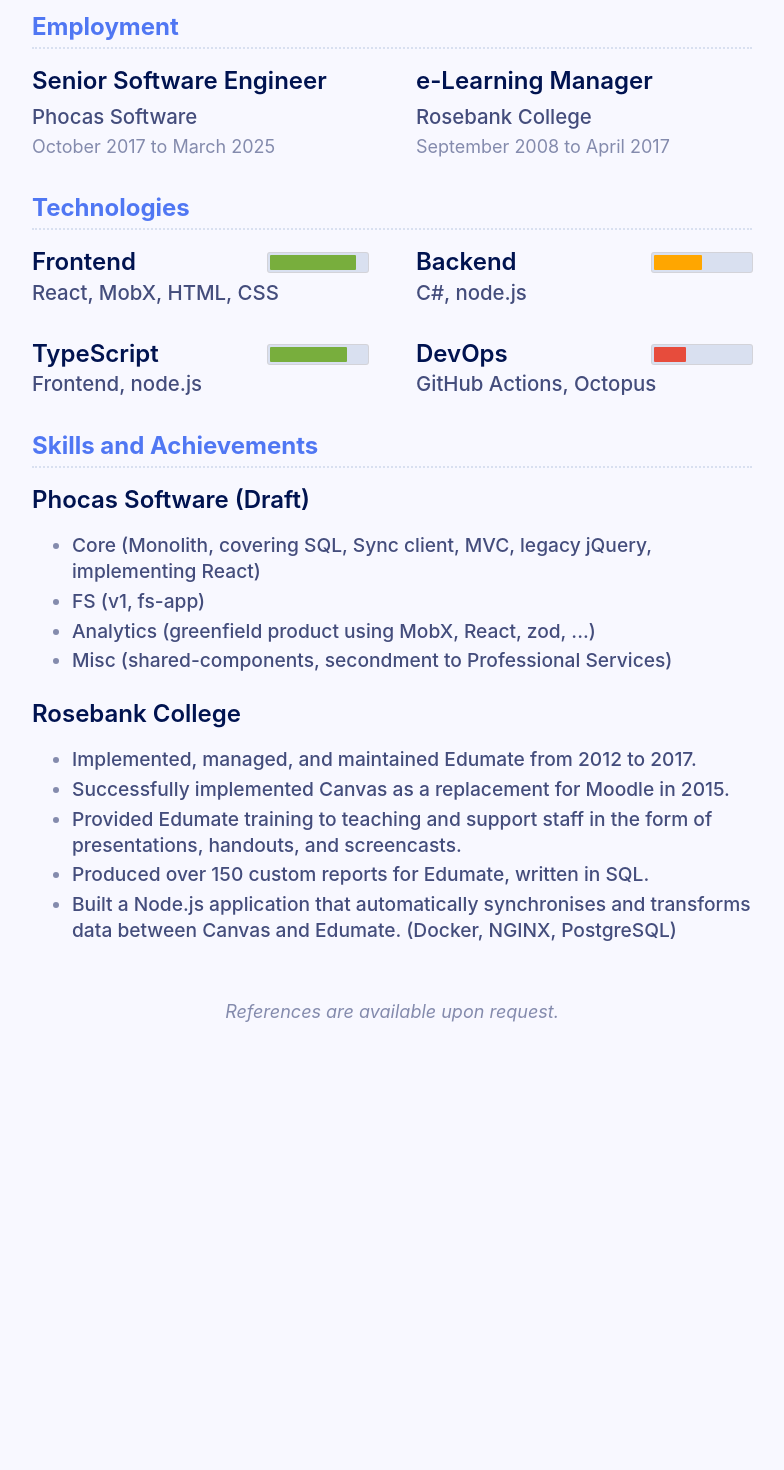
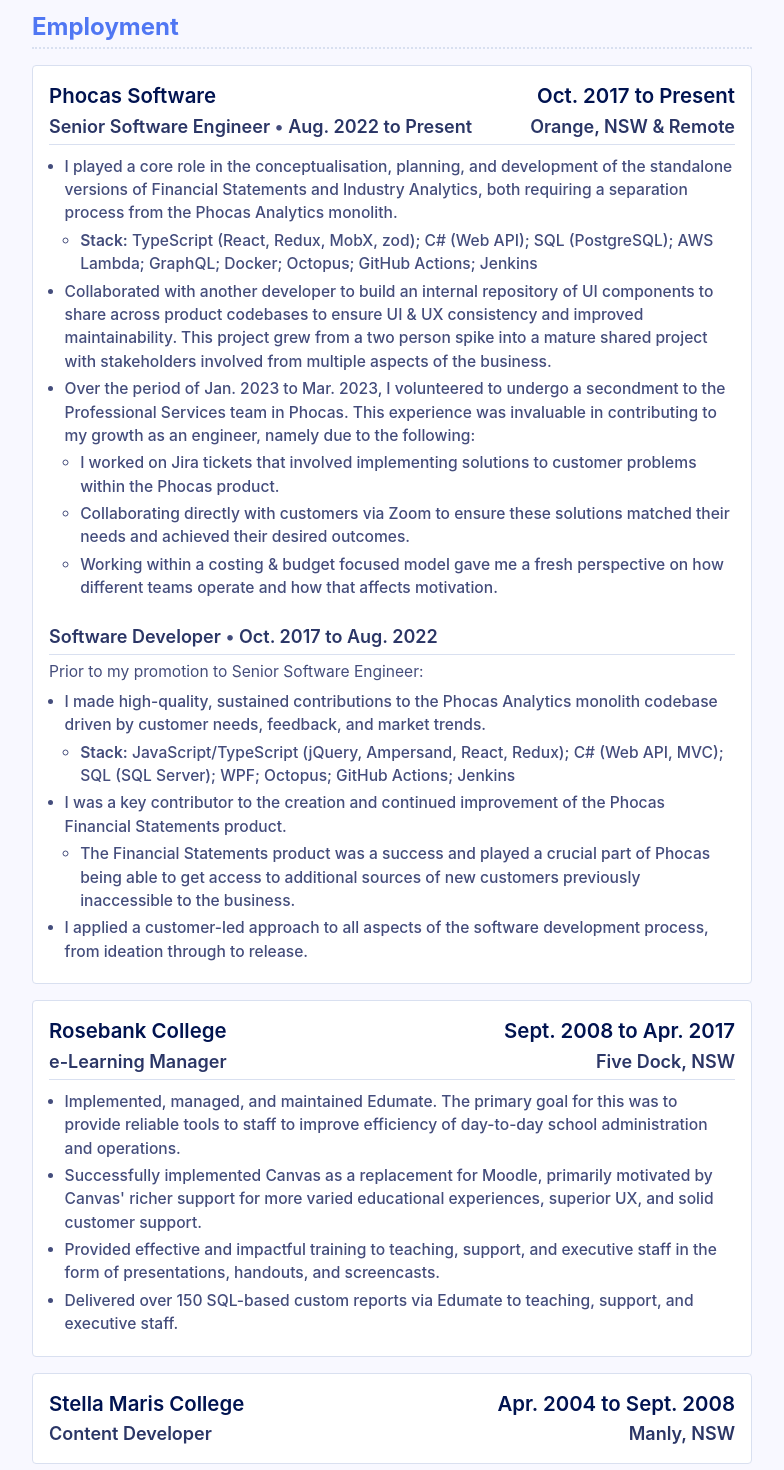
Before and after one commit to neurotech/timdouglas.co, a React (Vite) app: page /cv in a window 1280 px wide. Shown: the part 120-1590 px from the top of the page, without its empty margins (248-1032 px from the left). Before the commit the page ends 1177 px from the top, so only its background shows below. Built offline with nearby package versions, Linux system fonts and the light colour scheme.

Commit message:
Added detail to CV

```diff
--- a/src/cv/CV.tsx
+++ b/src/cv/CV.tsx
@@ -1,6 +1,5 @@
 import "./cv.css";
 import { Header } from "../components/Header/Header";
-import { EmploymentCard } from "./components/EmploymentCard";
 import { TechnologyCard } from "./components/TechnologyCard";
 
 export const CV = () => {
@@ -10,17 +9,175 @@
 			<main id="cv">
 				<section id="employment">
 					<h3>{"Employment"}</h3>
+
 					<section id="cards">
-						<EmploymentCard
-							title="Senior Software Engineer"
-							company="Phocas Software"
-							dates="October 2017 to March 2025"
-						/>
-						<EmploymentCard
-							title="e-Learning Manager"
-							company="Rosebank College"
-							dates="September 2008 to April 2017"
-						/>
+						<section id="card">
+							<section id="row">
+								<h4>Phocas Software</h4>
+								<h4>Oct. 2017 to Present</h4>
+							</section>
+
+							<section id="row">
+								<h5>
+									Senior Software Engineer <span id="pipe">&#8226;</span> Aug.
+									2022 to Present
+								</h5>
+								<h5>Orange, NSW & Remote</h5>
+							</section>
+
+							<section>
+								<hr />
+							</section>
+							<section>
+								<ul>
+									<li>
+										I played a core role in the conceptualisation, planning, and
+										development of the standalone versions of Financial
+										Statements and Industry Analytics, both requiring a
+										separation process from the Phocas Analytics monolith.
+										<ul>
+											<li>
+												<strong>Stack:</strong> TypeScript (React, Redux, MobX,
+												zod); C# (Web API); SQL (PostgreSQL); AWS Lambda;
+												GraphQL; Docker; Octopus; GitHub Actions; Jenkins
+											</li>
+										</ul>
+									</li>
+									<li>
+										Collaborated with another developer to build an internal
+										repository of UI components to share across product
+										codebases to ensure UI & UX consistency and improved
+										maintainability. This project grew from a two person spike
+										into a mature shared project with stakeholders involved from
+										multiple aspects of the business.
+									</li>
+									<li>
+										Over the period of Jan. 2023 to Mar. 2023, I volunteered to
+										undergo a secondment to the Professional Services team in
+										Phocas. This experience was invaluable in contributing to my
+										growth as an engineer, namely due to the following:
+										<ul>
+											<li>
+												I worked on Jira tickets that involved implementing
+												solutions to customer problems within the Phocas
+												product.
+											</li>
+											<li>
+												Collaborating directly with customers via Zoom to ensure
+												these solutions matched their needs and achieved their
+												desired outcomes.
+											</li>
+											<li>
+												Working within a costing & budget focused model gave me
+												a fresh perspective on how different teams operate and
+												how that affects motivation.
+											</li>
+										</ul>
+									</li>
+								</ul>
+							</section>
+
+							<section id="row">
+								<h5 id="subheading">
+									Software Developer <span id="pipe">&#8226;</span> Oct. 2017 to
+									Aug. 2022
+								</h5>
+							</section>
+
+							<section>
+								<hr />
+							</section>
+
+							<section>
+								<>
+									<p>Prior to my promotion to Senior Software Engineer:</p>
+									<ul>
+										<li>
+											I made high-quality, sustained contributions to the Phocas
+											Analytics monolith codebase driven by customer needs,
+											feedback, and market trends.
+											<ul>
+												<li>
+													<strong>Stack:</strong> JavaScript/TypeScript (jQuery,
+													Ampersand, React, Redux); C# (Web API, MVC); SQL (SQL
+													Server); WPF; Octopus; GitHub Actions; Jenkins
+												</li>
+											</ul>
+										</li>
+										<li>
+											I was a key contributor to the creation and continued
+											improvement of the Phocas Financial Statements product.
+											<ul>
+												<li>
+													The Financial Statements product was a success and
+													played a crucial part of Phocas being able to get
+													access to additional sources of new customers
+													previously inaccessible to the business.
+												</li>
+											</ul>
+										</li>
+										<li>
+											I applied a customer-led approach to all aspects of the
+											software development process, from ideation through to
+											release.
+										</li>
+									</ul>
+								</>
+							</section>
+						</section>
+
+						<section id="card">
+							<section id="row">
+								<h4>Rosebank College</h4>
+								<h4>Sept. 2008 to Apr. 2017</h4>
+							</section>
+
+							<section id="row">
+								<h5>e-Learning Manager</h5>
+								<h5>Five Dock, NSW</h5>
+							</section>
+
+							<section>
+								<hr />
+							</section>
+							<section>
+								<ul>
+									<li>
+										Implemented, managed, and maintained Edumate. The primary
+										goal for this was to provide reliable tools to staff to
+										improve efficiency of day-to-day school administration and
+										operations.
+									</li>
+									<li>
+										Successfully implemented Canvas as a replacement for Moodle,
+										primarily motivated by Canvas' richer support for more
+										varied educational experiences, superior UX, and solid
+										customer support.
+									</li>
+									<li>
+										Provided effective and impactful training to teaching,
+										support, and executive staff in the form of presentations,
+										handouts, and screencasts.
+									</li>
+									<li>
+										Delivered over 150 SQL-based custom reports via Edumate to
+										teaching, support, and executive staff.
+									</li>
+								</ul>
+							</section>
+						</section>
+
+						<section id="card">
+							<section id="row">
+								<h4>Stella Maris College</h4>
+								<h4>Apr. 2004 to Sept. 2008</h4>
+							</section>
+
+							<section id="row">
+								<h5>Content Developer</h5>
+								<h5>Manly, NSW</h5>
+							</section>
+						</section>
 					</section>
 				</section>
 
@@ -56,49 +213,6 @@
 					</section>
 				</section>
 
-				<section id="skills-and-achievements">
-					<h3>{"Skills and Achievements"}</h3>
-					<section id="skills">
-						<h4>{"Phocas Software (Draft)"}</h4>
-						<ul>
-							<li>
-								Core (Monolith, covering SQL, Sync client, MVC, legacy jQuery,
-								implementing React)
-							</li>
-							<li>FS (v1, fs-app)</li>
-							<li>
-								Analytics (greenfield product using MobX, React, zod, ...)
-							</li>
-							<li>
-								Misc (shared-components, secondment to Professional Services)
-							</li>
-						</ul>
-
-						<h4>{"Rosebank College"}</h4>
-						<ul>
-							<li>
-								Implemented, managed, and maintained Edumate from 2012 to 2017.
-							</li>
-							<li>
-								Successfully implemented Canvas as a replacement for Moodle in
-								2015.
-							</li>
-							<li>
-								Provided Edumate training to teaching and support staff in the
-								form of presentations, handouts, and screencasts.
-							</li>
-							<li>
-								Produced over 150 custom reports for Edumate, written in SQL.
-							</li>
-							<li>
-								Built a Node.js application that automatically synchronises and
-								transforms data between Canvas and Edumate. (Docker, NGINX,
-								PostgreSQL)
-							</li>
-						</ul>
-					</section>
-				</section>
-
 				<section id="references">
 					{"References are available upon request."}
 				</section>
--- a/src/cv/components/EmploymentCard.tsx
+++ /dev/null
@@ -1,19 +0,0 @@
-type EmploymentCardProps = {
-	title: string;
-	company: string;
-	dates: string;
-};
-
-export const EmploymentCard = ({
-	title,
-	company,
-	dates,
-}: EmploymentCardProps) => {
-	return (
-		<section id="card">
-			<h4>{title}</h4>
-			<h5>{company}</h5>
-			<h6>{dates}</h6>
-		</section>
-	);
-};
--- a/src/cv/cv.css
+++ b/src/cv/cv.css
@@ -8,6 +8,10 @@
 		font-size: calc(var(--font-size) * 0.75);
 		color: var(--h6);
 		text-align: center;
+	}
+
+	strong {
+		font-weight: 600;
 	}
 
 	h3 {
@@ -21,45 +25,39 @@
 
 	h4 {
 		color: var(--h4);
-		font-size: var(--font-size);
+		font-size: calc(var(--font-size) * 0.85);
 		font-weight: 600;
 	}
 
 	h5 {
-		color: var(--h5);
-		font-size: calc(var(--font-size) * 0.85);
-		font-weight: 500;
+		color: var(--darkash);
+		font-size: calc(var(--font-size) * 0.75);
+		font-weight: 600;
+	}
+
+	h5#subheading {
+		margin-top: var(--spacing);
 	}
 
 	h6 {
 		color: var(--h6);
-		font-size: calc(var(--font-size) * 0.75);
+		font-size: calc(var(--font-size) * 0.65);
 		font-weight: 400;
-	}
-
-	@media (max-width: 767px) {
-		h3 {
-			font-size: var(--font-size);
-		}
-		h4 {
-			font-size: calc(var(--font-size) * 0.85);
-		}
-		h5 {
-			font-size: calc(var(--font-size) * 0.8);
-		}
-		h6 {
-			font-size: calc(var(--font-size) * 0.75);
-		}
 	}
 
 	section#employment {
 		display: flex;
 		flex-direction: column;
 
+		span#pipe {
+			color: var(--ash);
+		}
+
 		section#cards {
 			display: flex;
+			flex-direction: column;
 			justify-content: space-between;
-			gap: calc(var(--spacing) * 3);
+			gap: var(--spacing);
 
 			@media (max-width: 767px) {
 				flex-direction: column;
@@ -71,7 +69,55 @@
 				flex-direction: column;
 				gap: calc(var(--spacing) * 0.33);
 				flex: 1;
+
+				background: var(--brightwhite);
+				padding: var(--spacing);
+				border: 1px solid var(--separator);
+				border-radius: 4px;
+
+				@media (max-width: 767px) {
+					gap: calc(var(--spacing) * 0.5);
+				}
+
+				hr {
+					margin: 0;
+					border: none;
+					background-color: var(--separator);
+					width: 100%;
+					height: 1px;
+				}
+
+				section#row {
+					display: flex;
+					justify-content: space-between;
+
+					@media (max-width: 767px) {
+						flex-direction: column;
+						align-items: flex-start;
+					}
+				}
 			}
+		}
+
+		p {
+			font-size: calc(var(--font-size) * 0.65);
+			margin: 0 0 calc(var(--spacing) * 0.5) 0;
+		}
+
+		ul {
+			font-size: calc(var(--font-size) * 0.65);
+			padding-left: calc(var(--font-size) * 0.65);
+			margin: 0;
+		}
+
+		li {
+			margin: 0.25rem 0;
+			font-weight: 500;
+			line-height: 1.5;
+		}
+
+		li::marker {
+			color: var(--ash);
 		}
 	}
 
@@ -79,7 +125,7 @@
 		section#cards {
 			display: flex;
 			flex-direction: column;
-			gap: calc(var(--spacing) * 2);
+			gap: var(--spacing);
 
 			@media (max-width: 767px) {
 				gap: var(--spacing);
@@ -90,7 +136,7 @@
 				flex-direction: row;
 				justify-content: space-between;
 				flex: 1;
-				gap: calc(var(--spacing) * 3);
+				gap: var(--spacing);
 
 				@media (max-width: 767px) {
 					flex-direction: column;
@@ -103,6 +149,11 @@
 			display: flex;
 			flex-direction: column;
 			flex: 1;
+
+			background: var(--brightwhite);
+			padding: var(--spacing);
+			border: 1px solid var(--separator);
+			border-radius: 4px;
 
 			@media (max-width: 767px) {
 				width: 100%;
@@ -117,25 +168,9 @@
 		}
 	}
 
-	section#skills-and-achievements {
-		ul {
-			font-size: calc(var(--font-size) * 0.8);
-			margin: var(--spacing) 0 calc(var(--spacing) * 1.5) 0;
-		}
-
-		li {
-			margin: 0.25rem 0;
-			font-weight: 500;
-		}
-
-		li::marker {
-			color: var(--h6);
-		}
-	}
-
 	#progress {
 		border-radius: 2px;
-		height: 1.2rem;
+		height: 1.1rem;
 		background-color: var(--progress-background);
 		width: 100px;
 		border: 2px solid var(--progress-background);
--- a/src/index.css
+++ b/src/index.css
@@ -12,12 +12,14 @@
 
 	/* Palette */
 	--white: rgb(248, 248, 255);
+	--brightwhite: rgb(255, 255, 255);
 	--blue: rgb(80, 119, 243);
 	--navy: rgb(0, 19, 80);
 	--lightnavy: rgb(6, 38, 143);
 	--ash: rgb(68, 77, 124);
+	--darkash: rgb(43, 54, 102);
 	--frost: rgb(217, 224, 240);
-	--bluebell: rgb(132, 139, 173);
+	--bluebell: rgb(101, 110, 153);
 	--red: rgb(231, 76, 60);
 	--yellow: rgb(255, 166, 0);
 	--green: rgb(120, 174, 61);
@@ -136,3 +138,8 @@
 		width: 100%;
 	}
 }
+
+.definition {
+	border-bottom: 1px dotted black;
+	cursor: help;
+}
```
